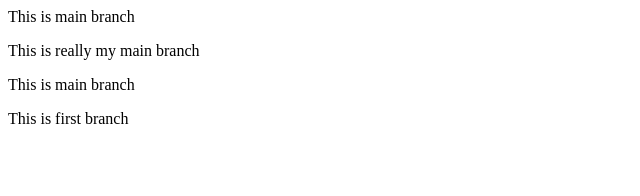
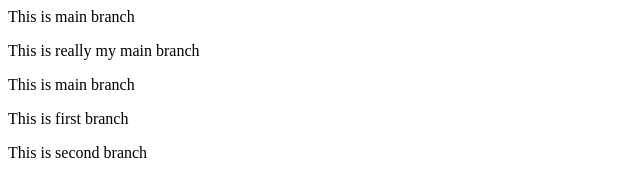
Before and after one commit to CheaChamroeun-Am/Learn-Git, a plain HTML site: page index.html in a window 1280 px wide. Shown: the whole page, without its empty margins (0-640 px from the left). Drawn offline with Linux system fonts and the light colour scheme.

Commit message:
Update index.html

```diff
--- a/index.html
+++ b/index.html
@@ -4,4 +4,5 @@
 <div>
     <p>This is main branch</p>
     <p>This is first branch</p>
+    <p>This is second branch</p>
 </div>
```
